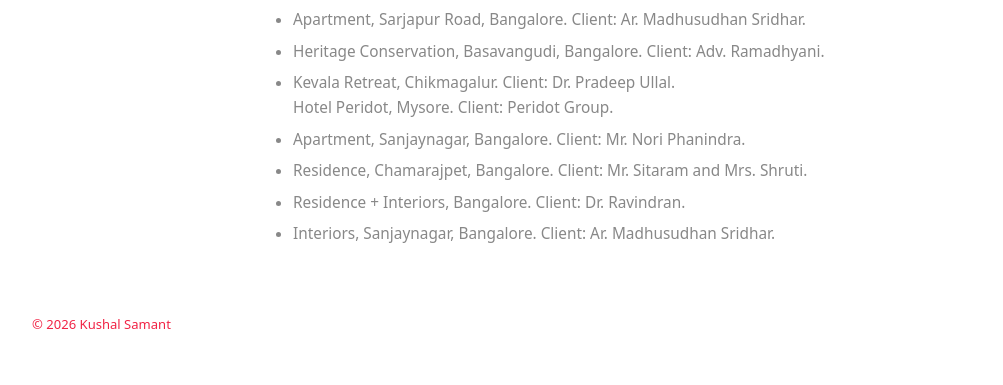
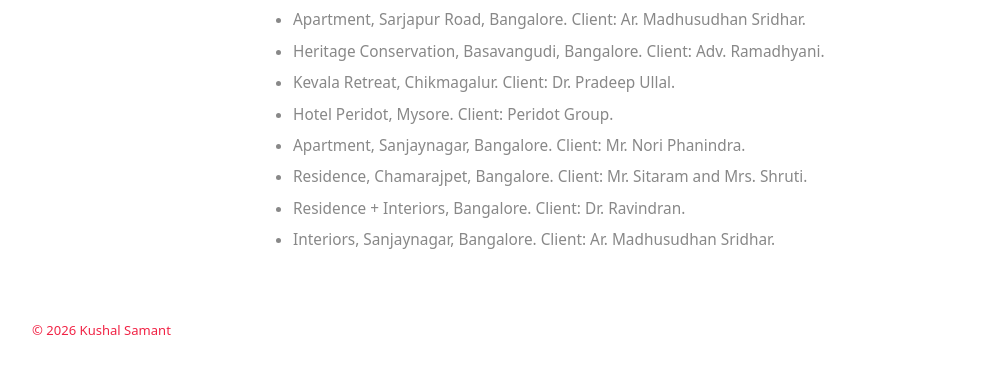
Before and after one commit to kushalsamant/kushalsamant.github.io, a Jekyll site: the page built from projects.md, in a window 1280 px wide. Shown: the part 5757-6142 px from the top of the page, without its empty margins (14-1017 px from the left). Built offline with Jekyll 4.4.1, drawn with Linux system fonts in a browser that asks for light colours; our own code applies the rules of GitHub Pages for plain Markdown files.

```diff
--- a/projects.md
+++ b/projects.md
@@ -155,7 +155,7 @@ These are the projects/ventures I've worked on.
 - Apartment, Sarjapur Road, Bangalore. Client: Ar. Madhusudhan Sridhar. <br>
 - Heritage Conservation, Basavangudi, Bangalore. Client: Adv. Ramadhyani. <br>
 - Kevala Retreat, Chikmagalur. Client: Dr. Pradeep Ullal. <br>
-Hotel Peridot, Mysore. Client: Peridot Group. <br>
+- Hotel Peridot, Mysore. Client: Peridot Group. <br>
 - Apartment, Sanjaynagar, Bangalore. Client: Mr. Nori Phanindra. <br>
 - Residence, Chamarajpet, Bangalore. Client: Mr. Sitaram and Mrs. Shruti. <br>
 - Residence + Interiors, Bangalore. Client: Dr. Ravindran. <br>
```
